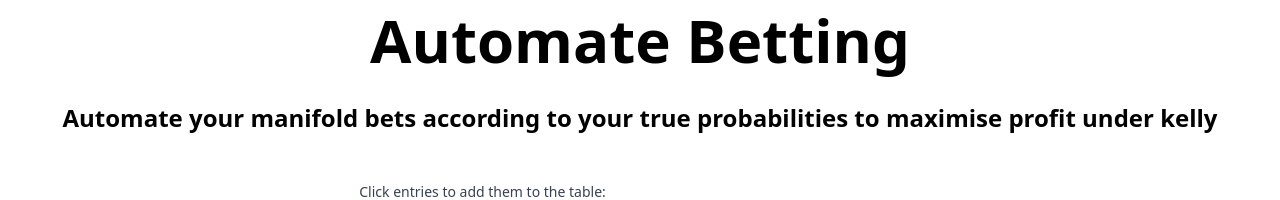
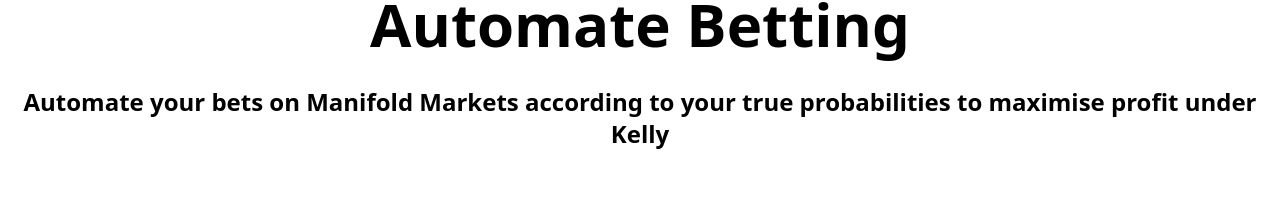
Before and after one commit to Frostwork-Media/market-transfer, a Next.js app: page / in a window 1280 px wide. Shown: the part 156-356 px from the top of the page. Built offline with nearby package versions, Linux system fonts and the light colour scheme; no server answers.

Commit message:
Text changes

```diff
--- a/app/page.tsx
+++ b/app/page.tsx
@@ -8,7 +8,7 @@
                     <div className="flex flex-col">
                         <div className="relative w-full my-auto">
                             <h1 className="text-6xl font-bold text-center py-4">Automate Betting</h1>
-                            <h2 className="text-2xl font-bold text-center py-4">Automate your manifold bets according to your true probabilities to maximise profit under kelly</h2>
+                            <h2 className="text-2xl font-bold text-center py-4">Automate your bets on Manifold Markets according to your true probabilities to maximise profit under Kelly</h2>
                             <div className="w-full px-4">
 
                                 <AutomateBettingForm />
--- a/components/BetsDoneTextArea.tsx
+++ b/components/BetsDoneTextArea.tsx
@@ -10,7 +10,7 @@
                   .reverse() // Reverse the array to show the newest value at the top
                   .map(
                     (entry) =>
-                      `On market "${entry.slug}" bought ${entry.amountToPay} of ${entry.outcomeToBuy}`
+                      `On market "${entry.slug}" bought M$${entry.amountToPay} of ${entry.outcomeToBuy}`
                   )
                   .join('\n')
               }
```
